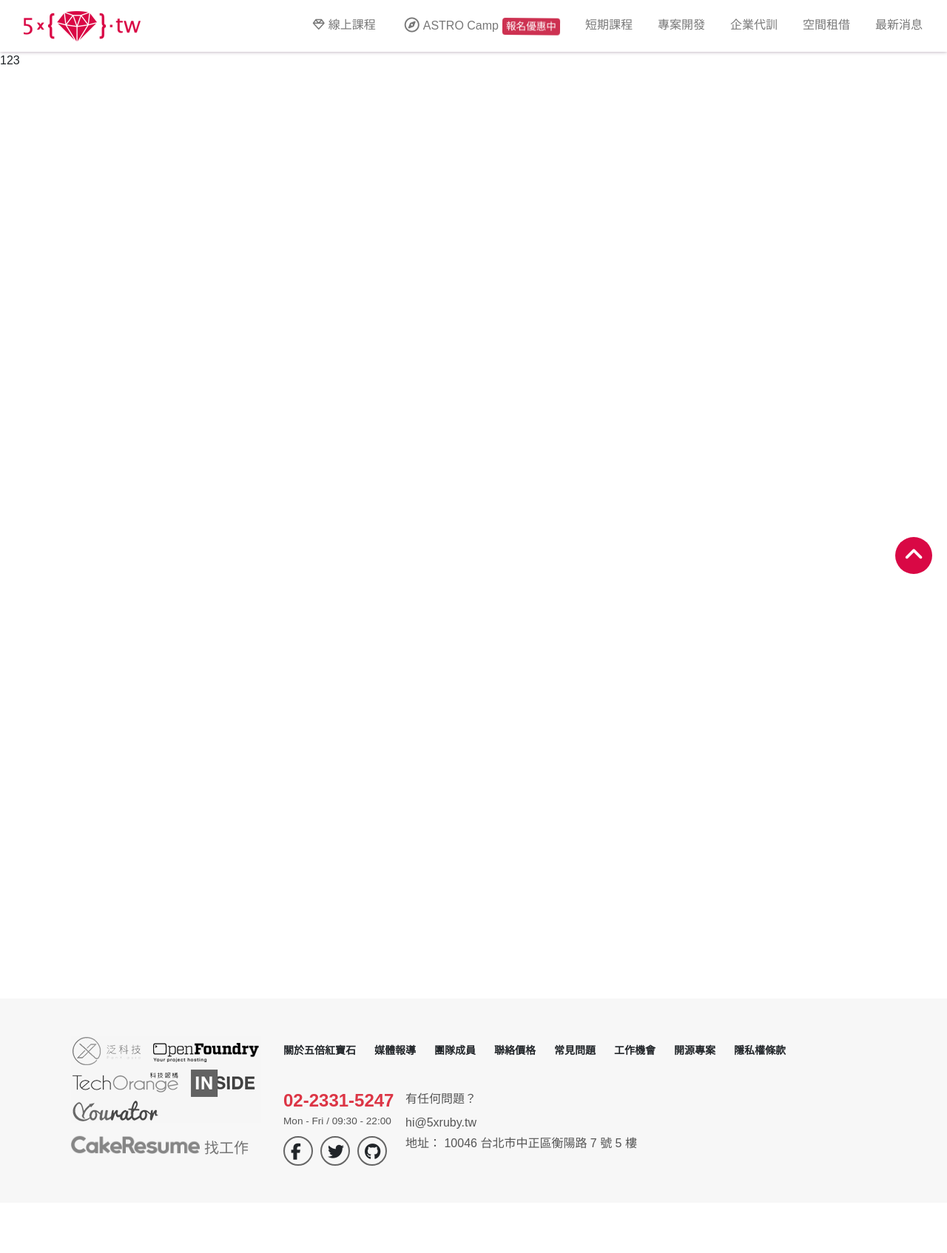
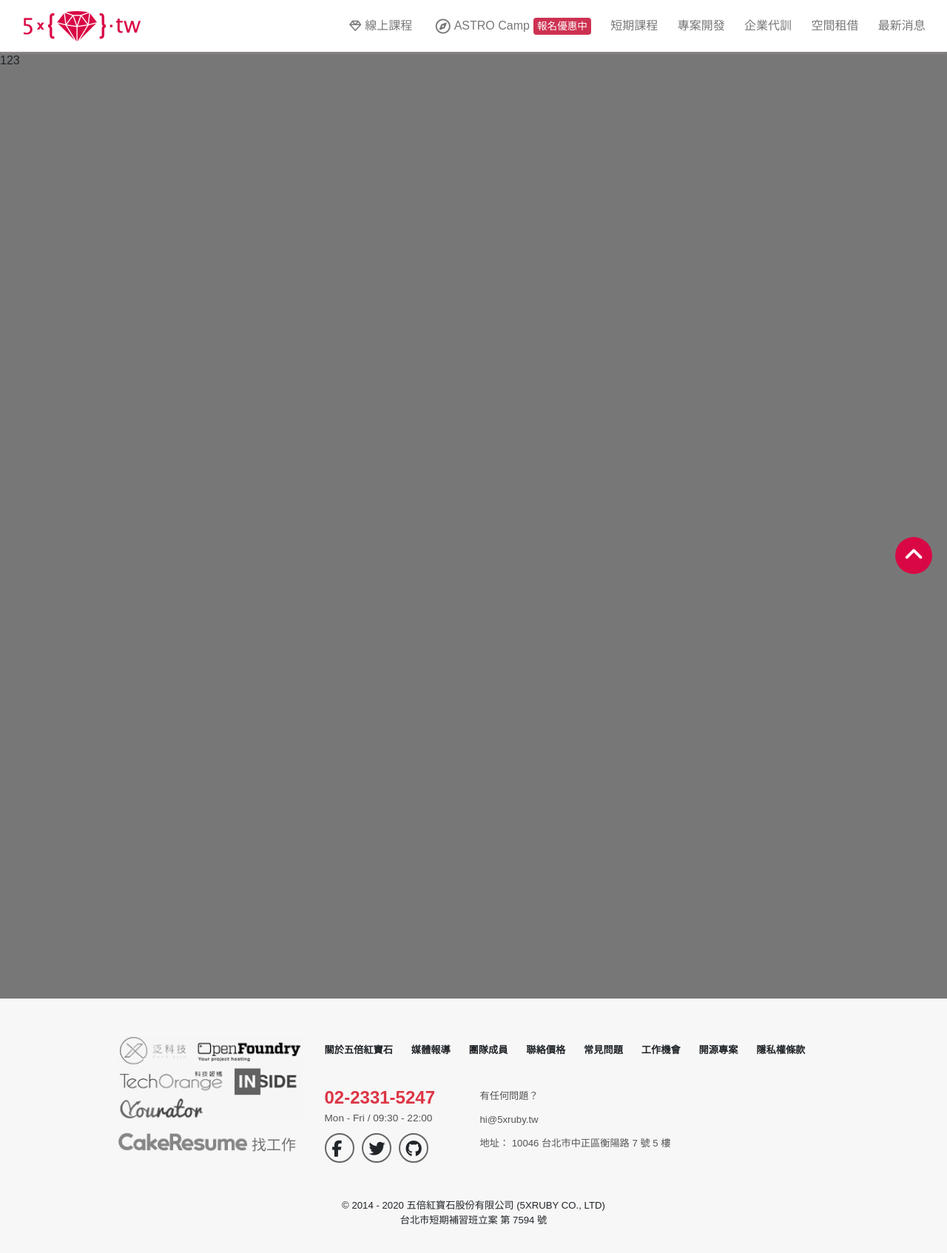
Before and after one commit to lucifiel0121/5xtraining-frontend-program, a React (Create React App) app: page / in a window 1280 px wide. Shown: the top 1694 px of the page at 74% size. Before the commit the page ends 1626 px from the top, so only its background shows below. Built offline with nearby package versions, Linux system fonts and the light colour scheme.

Commit message:
add RWD:header 樣式

```diff
--- a/public/styles/custom-reset.css
+++ b/public/styles/custom-reset.css
@@ -9,3 +9,11 @@ body {
   font-size: 16px;
   font-family: 微軟正黑體, Arial, Helvetica, sans-serif;
 }
+
+button:active {
+  outline: 0;
+}
+
+button:focus {
+  outline: 0;
+}
--- a/src/components/footer/footer.js
+++ b/src/components/footer/footer.js
@@ -45,12 +45,16 @@ export default class Footer extends Component {
                 </div>
               </div>
               <div className="contact-mail">
-                <p>有任何問題？</p>
+                <span>有任何問題？</span>
                 <p>hi@5xruby.tw</p>
-                <span>地址： 10046 台北市中正區衡陽路 7 號 5 樓</span>
+                <p>地址： 10046 台北市中正區衡陽路 7 號 5 樓</p>
               </div>
             </div>
           </div>
+        </div>
+        <div className="footer-copyright">
+          <p>© 2014 - 2020 五倍紅寶石股份有限公司 (5XRUBY CO., LTD)</p>
+          <p>台北市短期補習班立案 第 7594 號</p>
         </div>
       </footer>
     );
--- a/src/components/footer/footer.scss
+++ b/src/components/footer/footer.scss
@@ -3,11 +3,12 @@
 footer {
   margin: 0 auto;
   background-color: #f7f7f7;
+  padding: 3.125rem 0rem;
   & > .container {
     display: flex;
-    width: 85vw;
+    width: 100%;
+    max-width: 960px;
     margin: 0 auto;
-    padding: 3.125rem 0rem;
   }
 }
 
@@ -59,11 +60,15 @@ footer {
   margin: 0 15px;
   flex-direction: row;
   flex-wrap: wrap;
+  cursor: pointer;
   & > li {
+    font-size: 0.825rem;
     margin: 0.625rem 1.5625rem 0.625rem 0rem;
     display: inline-block;
     font-weight: bold;
-    font-size: 0.875rem;
+  }
+  & li:hover {
+    color: #d90845;
   }
 }
 
@@ -102,9 +107,21 @@ footer {
 
 .contact-mail {
   color: #555;
+  margin: 0 15px 0 45px;
+  font-size: 0.825rem;
+  line-height: 2rem;
   & > p {
-    font-size: 1rem;
-    line-height: 2;
     margin: 0;
   }
 }
+
+.footer-copyright {
+  display: block;
+  margin-top: 3rem;
+  text-align: center;
+  font-size: 0.825rem;
+  line-height: 1.25rem;
+  & > p {
+    margin: 0;
+  }
+}
--- a/src/components/header/header.js
+++ b/src/components/header/header.js
@@ -4,35 +4,42 @@ import './header.scss';
 export default class Header extends Component {
   render() {
     return (
+      /*  <header className="navbar-actived"> */
       <header>
         <div className="logo-link">
           <img src={`${process.env.PUBLIC_URL}/assets/images/logo.png`} alt="logo" />
         </div>
+
         <div className="navbar">
           <li className="navbar__items">
             <i className="far fa-gem"></i>
-            <span>線上課程</span>
+            <p>線上課程</p>
           </li>
           <li className="navbar__items navbar__items_fake-tag">
             <i className="far fa-compass fa-lg"></i>
-            <span>ASTRO Camp</span>
+            <p>ASTRO Camp</p>
           </li>
           <li className="navbar__items">
-            <span>短期課程</span>
+            <p>短期課程</p>
           </li>
           <li className="navbar__items">
-            <span>專案開發</span>
+            <p>專案開發</p>
           </li>
           <li className="navbar__items">
-            <span>企業代訓</span>
+            <p>企業代訓</p>
           </li>
           <li className="navbar__items">
-            <span>空間租借</span>
+            <p>空間租借</p>
           </li>
           <li className="navbar__items">
-            <span>最新消息</span>
+            <p>最新消息</p>
           </li>
         </div>
+        <button className="nav-toggler">
+          <i className="icon-bar"></i>
+          <i className="icon-bar"></i>
+          <i className="icon-bar"></i>
+        </button>
       </header>
     );
   }
--- a/src/components/header/header.scss
+++ b/src/components/header/header.scss
@@ -22,7 +22,7 @@ header {
 
 .logo-link img {
   width: 100%;
-  padding-left: 1rem;
+  padding: 0 1rem;
 }
 
 .navbar {
@@ -34,16 +34,23 @@ header {
 }
 
 .navbar__items {
+  display: flex;
+  flex-wrap: wrap;
+  align-items: center;
+  justify-content: center;
+  position: relative;
   line-height: 1.25rem;
-  padding: 15px;
-  margin: 0 2px;
+  padding: 0.825rem;
+  text-align: center;
   cursor: pointer;
   & > i {
     margin: 0 5px;
   }
-
   &:hover {
     color: #d90845;
+  }
+  p {
+    margin: 0;
   }
 }
 
@@ -92,3 +99,90 @@ header {
     transform: translateY(-1px) rotate(-0.3deg);
   }
 }
+
+// Extra small devices (portrait phones, less than 576px)
+// No media query for `xs` since this is the default in Bootstrap
+// Small devices (landscape phones, 576px and up)
+@media (max-width: 768px) {
+  header {
+    padding: 0 0;
+  }
+  .nav-toggler {
+    display: flex;
+    position: relative;
+    background-color: #d90845;
+    width: 4.5rem;
+    height: 100%;
+    & > .icon-bar {
+      position: absolute;
+      left: 1rem;
+      top: 50%;
+      width: 2.5rem;
+      border: 0.1rem solid #fff;
+      border-radius: 0.0625rem;
+    }
+    & > .icon-bar:first-child {
+      top: calc(50% - 0.5rem);
+    }
+    & > .icon-bar:last-child {
+      top: calc(50% + 0.5rem);
+    }
+  }
+  .navbar {
+    & .navbar__items {
+      display: none;
+    }
+  }
+  .navbar-actived {
+    & .navbar__items {
+      display: flex;
+    }
+    & .navbar {
+      display: flex;
+      flex-direction: column;
+      align-items: center;
+      position: absolute;
+      top: 0;
+      margin-top: 70px;
+      width: 100vw;
+      z-index: 2;
+      background-color: #fff;
+      border: 1px ridge;
+      box-shadow: 0 0.2rem 0.3125rem #e6e6e6;
+    }
+  }
+
+  * .main-container {
+    background-color: yellow;
+  }
+}
+
+// Medium devices (tablets, 768px and up)
+@media (max-width: 991px) and (min-width: 768px) {
+  * .main-container {
+    background-color: red;
+  }
+
+  header {
+    padding: 0 0;
+  }
+  .navbar__items {
+    font-size: 90%;
+    padding: 0.5rem;
+  }
+
+  .nav-toggler {
+    display: none;
+  }
+}
+
+// Large devices (desktops, 992px and up)
+@media (min-width: 992px) {
+  * .main-container {
+    background-color: #777;
+  }
+
+  .nav-toggler {
+    display: none;
+  }
+}
```
Also changed, not shown: 1 other file (tests, documents, lock files or other folders).
